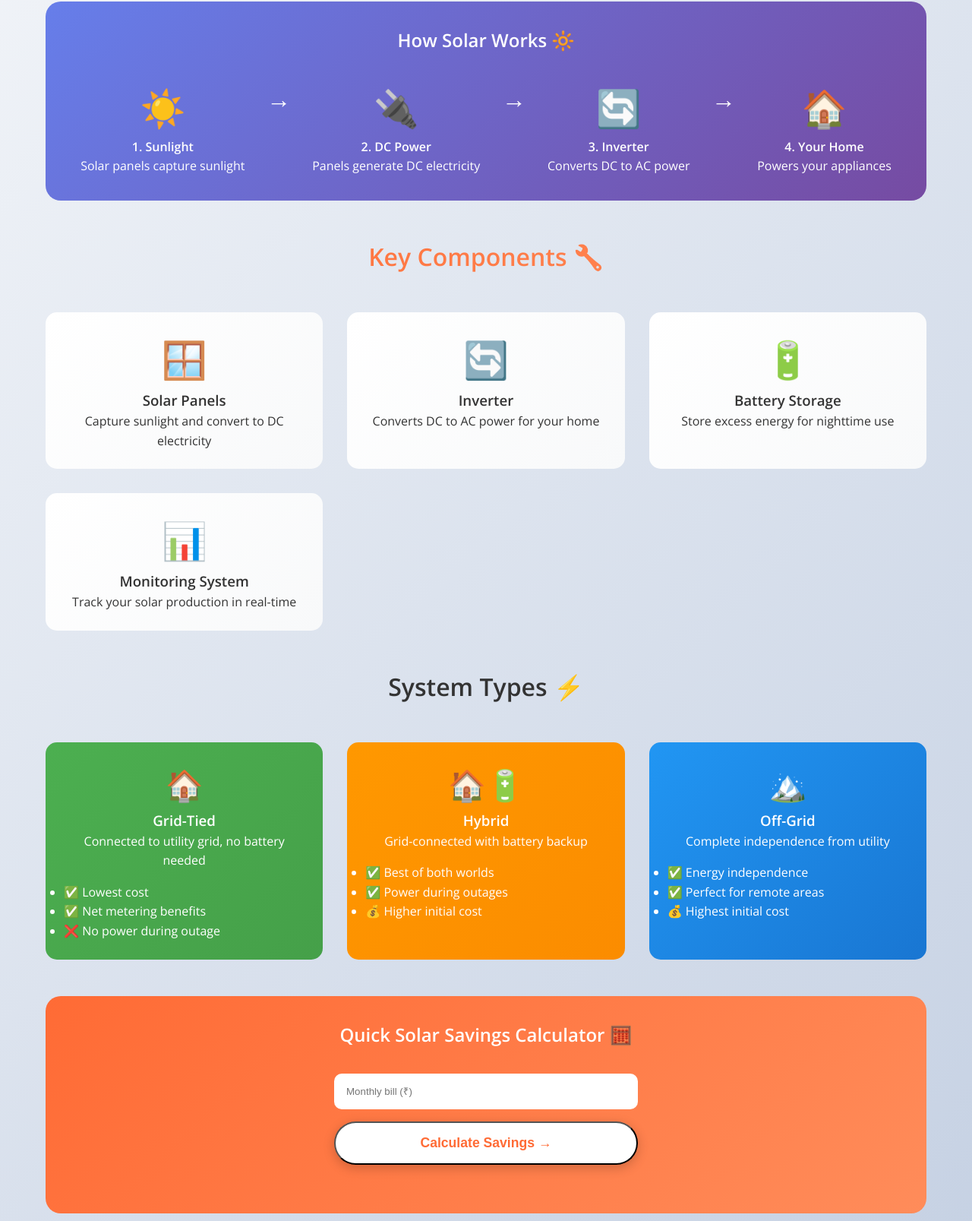
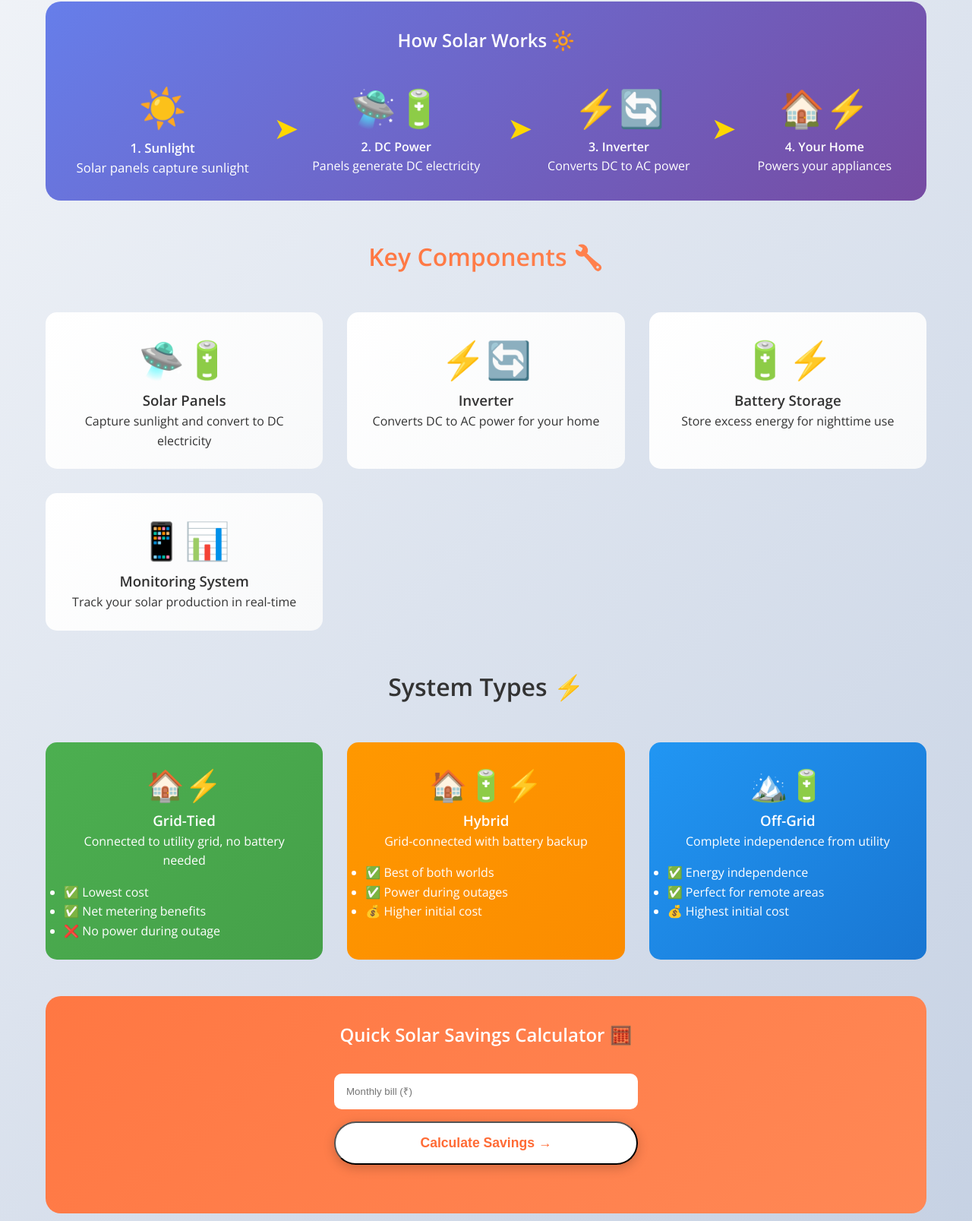
Before and after one commit to kirti24comp-ux/solarwise, a plain HTML site: page frontend/learn.html in a window 1280 px wide. Shown: the part 413-2020 px from the top of the page at 76% size. Drawn offline with nearby package versions, Linux system fonts and the light colour scheme; no server answers.

Commit message:
Updatated fronend files

```diff
--- a/frontend/css/style.css
+++ b/frontend/css/style.css
@@ -336,3 +336,38 @@ body {
     transform: translateY(-2px);
     box-shadow: 0 5px 15px rgba(198,40,40,0.3);
 }
+
+/* Extra Dynamic Touches */
+.quick-form input:focus {
+    outline: none;
+    box-shadow: 0 0 20px rgba(255,107,53,0.4);
+    transform: scale(1.02);
+    transition: all 0.3s;
+}
+
+.component-card::before,
+.system-card::before {
+    content: '';
+    position: absolute;
+    top: 0;
+    left: -100%;
+    width: 100%;
+    height: 100%;
+    background: linear-gradient(90deg, transparent, rgba(255,255,255,0.3), transparent);
+    transition: left 0.5s;
+}
+
+.component-card:hover::before,
+.system-card:hover::before {
+    left: 100%;
+}
+
+/* Pulse for CTAs */
+@keyframes pulseGlow {
+    0%, 100% { box-shadow: 0 0 20px rgba(255,107,53,0.5); }
+    50% { box-shadow: 0 0 40px rgba(255,107,53,0.8); }
+}
+
+.cta-button:active {
+    animation: pulseGlow 0.3s ease;
+}
--- a/frontend/learn.html
+++ b/frontend/learn.html
@@ -17,7 +17,7 @@
         </div>
     </nav>
 
-    <div class="hero" style="background: linear-gradient(135deg, #FF6B35 0%, #FF8C5A 100%); padding: 3rem 0;">
+    <div class="hero" style="background: linear-gradient(135deg, #FF6B35 0%, #FF8C5A 100%); background-size: 200% 200%; animation: gradientShift 8s ease infinite; padding: 3rem 0;">
         <div class="container">
             <h1 style="font-size: 2.5rem;">☀️ Solar Energy Basics</h1>
             <p style="font-size: 1.2rem;">Everything you need to know about solar power for your home</p>
@@ -26,26 +26,26 @@
 
     <div class="container" style="padding: 3rem 20px;">
         <!-- Interactive Solar Diagram -->
-        <div class="solar-diagram" style="background: linear-gradient(135deg, #667eea 0%, #764ba2 100%); border-radius: 20px; padding: 2rem; margin-bottom: 3rem; text-align: center; color: white;">
+        <div class="solar-diagram" style="background: linear-gradient(135deg, #667eea 0%, #764ba2 100%); border-radius: 20px; padding: 2rem; margin-bottom: 3rem; text-align: center; color: white; position: relative; overflow: hidden;">
             <h2>How Solar Works 🔆</h2>
-            <div style="display: flex; justify-content: space-around; flex-wrap: wrap; margin-top: 2rem;">
-                <div class="step">
+            <div style="display: flex; justify-content: space-around; flex-wrap: wrap; margin-top: 2rem; align-items: center;">
+                <div class="step" style="animation: pulse 2s infinite;">
                     <div class="step-icon" style="font-size: 3rem;">☀️</div>
                     <p><strong>1. Sunlight</strong><br>Solar panels capture sunlight</p>
                 </div>
-                <div style="font-size: 2rem;">→</div>
+                <div class="arrow" style="font-size: 2.5rem; animation: arrowMove 2s infinite; color: #FFD700;">➤</div>
                 <div class="step">
-                    <div class="step-icon" style="font-size: 3rem;">🔌</div>
+                    <div class="step-icon" style="font-size: 3rem;">🛸🔋</div>
                     <p><strong>2. DC Power</strong><br>Panels generate DC electricity</p>
                 </div>
-                <div style="font-size: 2rem;">→</div>
+                <div class="arrow" style="font-size: 2.5rem; animation: arrowMove 2s infinite 0.5s; color: #FFD700;">➤</div>
                 <div class="step">
-                    <div class="step-icon" style="font-size: 3rem;">🔄</div>
+                    <div class="step-icon" style="font-size: 3rem;">⚡🔄</div>
                     <p><strong>3. Inverter</strong><br>Converts DC to AC power</p>
                 </div>
-                <div style="font-size: 2rem;">→</div>
+                <div class="arrow" style="font-size: 2.5rem; animation: arrowMove 2s infinite 1s; color: #FFD700;">➤</div>
                 <div class="step">
-                    <div class="step-icon" style="font-size: 3rem;">🏠</div>
+                    <div class="step-icon" style="font-size: 3rem;">🏠⚡</div>
                     <p><strong>4. Your Home</strong><br>Powers your appliances</p>
                 </div>
             </div>
@@ -55,8 +55,8 @@
         <h2 style="text-align: center; margin: 3rem 0; font-size: 2rem; background: linear-gradient(135deg, #FF6B35 0%, #FF8C5A 100%); -webkit-background-clip: text; background-clip: text; color: transparent;">Key Components 🔧</h2>
 
         <div class="components-grid" style="display: grid; grid-template-columns: repeat(auto-fit, minmax(300px, 1fr)); gap: 2rem; margin-bottom: 3rem;">
-            <div class="component-card" style="background: linear-gradient(135deg, #ffffff 0%, #f8f9fa 100%); padding: 1.5rem; border-radius: 15px; text-align: center; transition: transform 0.3s; cursor: pointer;">
-                <div style="font-size: 3rem;">🪟</div>
+            <div class="component-card" style="background: linear-gradient(135deg, #ffffff 0%, #f8f9fa 100%); padding: 1.5rem; border-radius: 15px; text-align: center; transition: transform 0.3s, box-shadow 0.3s; cursor: pointer; position: relative; overflow: hidden;">
+                <div style="font-size: 3rem;">🛸🔋</div>
                 <h3>Solar Panels</h3>
                 <p>Capture sunlight and convert to DC electricity</p>
                 <div class="component-detail" style="display: none; margin-top: 1rem; padding: 1rem; background: #f0f0f0; border-radius: 10px;">
@@ -64,8 +64,8 @@
                 </div>
             </div>
 
-            <div class="component-card" style="background: linear-gradient(135deg, #ffffff 0%, #f8f9fa 100%); padding: 1.5rem; border-radius: 15px; text-align: center; transition: transform 0.3s; cursor: pointer;">
-                <div style="font-size: 3rem;">🔄</div>
+            <div class="component-card" style="background: linear-gradient(135deg, #ffffff 0%, #f8f9fa 100%); padding: 1.5rem; border-radius: 15px; text-align: center; transition: transform 0.3s, box-shadow 0.3s; cursor: pointer; position: relative; overflow: hidden;">
+                <div style="font-size: 3rem;">⚡🔄</div>
                 <h3>Inverter</h3>
                 <p>Converts DC to AC power for your home</p>
                 <div class="component-detail" style="display: none; margin-top: 1rem; padding: 1rem; background: #f0f0f0; border-radius: 10px;">
@@ -73,8 +73,8 @@
                 </div>
             </div>
 
-            <div class="component-card" style="background: linear-gradient(135deg, #ffffff 0%, #f8f9fa 100%); padding: 1.5rem; border-radius: 15px; text-align: center; transition: transform 0.3s; cursor: pointer;">
-                <div style="font-size: 3rem;">🔋</div>
+            <div class="component-card" style="background: linear-gradient(135deg, #ffffff 0%, #f8f9fa 100%); padding: 1.5rem; border-radius: 15px; text-align: center; transition: transform 0.3s, box-shadow 0.3s; cursor: pointer; position: relative; overflow: hidden;">
+                <div style="font-size: 3rem;">🔋⚡</div>
                 <h3>Battery Storage</h3>
                 <p>Store excess energy for nighttime use</p>
                 <div class="component-detail" style="display: none; margin-top: 1rem; padding: 1rem; background: #f0f0f0; border-radius: 10px;">
@@ -82,8 +82,8 @@
                 </div>
             </div>
 
-            <div class="component-card" style="background: linear-gradient(135deg, #ffffff 0%, #f8f9fa 100%); padding: 1.5rem; border-radius: 15px; text-align: center; transition: transform 0.3s; cursor: pointer;">
-                <div style="font-size: 3rem;">📊</div>
+            <div class="component-card" style="background: linear-gradient(135deg, #ffffff 0%, #f8f9fa 100%); padding: 1.5rem; border-radius: 15px; text-align: center; transition: transform 0.3s, box-shadow 0.3s; cursor: pointer; position: relative; overflow: hidden;">
+                <div style="font-size: 3rem;">📱📊</div>
                 <h3>Monitoring System</h3>
                 <p>Track your solar production in real-time</p>
                 <div class="component-detail" style="display: none; margin-top: 1rem; padding: 1rem; background: #f0f0f0; border-radius: 10px;">
@@ -92,12 +92,12 @@
             </div>
         </div>
 
-        <!-- System Types Comparison -->
+        <!-- System Types Comparison (unchanged for brevity, but add hover styles below) -->
         <h2 style="text-align: center; margin: 3rem 0; font-size: 2rem;">System Types ⚡</h2>
 
         <div class="system-types" style="display: grid; grid-template-columns: repeat(auto-fit, minmax(300px, 1fr)); gap: 2rem; margin-bottom: 3rem;">
-            <div class="system-card" style="background: linear-gradient(135deg, #4CAF50 0%, #45a049 100%); color: white; padding: 1.5rem; border-radius: 15px; text-align: center;">
-                <div style="font-size: 2.5rem;">🏠</div>
+            <div class="system-card" style="background: linear-gradient(135deg, #4CAF50 0%, #45a049 100%); color: white; padding: 1.5rem; border-radius: 15px; text-align: center; transition: transform 0.3s, box-shadow 0.3s;">
+                <div style="font-size: 2.5rem;">🏠⚡</div>
                 <h3>Grid-Tied</h3>
                 <p>Connected to utility grid, no battery needed</p>
                 <ul style="text-align: left; margin-top: 1rem;">
@@ -107,8 +107,8 @@
                 </ul>
             </div>
 
-            <div class="system-card" style="background: linear-gradient(135deg, #FF9800 0%, #fb8c00 100%); color: white; padding: 1.5rem; border-radius: 15px; text-align: center;">
-                <div style="font-size: 2.5rem;">🏠🔋</div>
+            <div class="system-card" style="background: linear-gradient(135deg, #FF9800 0%, #fb8c00 100%); color: white; padding: 1.5rem; border-radius: 15px; text-align: center; transition: transform 0.3s, box-shadow 0.3s;">
+                <div style="font-size: 2.5rem;">🏠🔋⚡</div>
                 <h3>Hybrid</h3>
                 <p>Grid-connected with battery backup</p>
                 <ul style="text-align: left; margin-top: 1rem;">
@@ -118,8 +118,8 @@
                 </ul>
             </div>
 
-            <div class="system-card" style="background: linear-gradient(135deg, #2196F3 0%, #1976D2 100%); color: white; padding: 1.5rem; border-radius: 15px; text-align: center;">
-                <div style="font-size: 2.5rem;">🏔️</div>
+            <div class="system-card" style="background: linear-gradient(135deg, #2196F3 0%, #1976D2 100%); color: white; padding: 1.5rem; border-radius: 15px; text-align: center; transition: transform 0.3s, box-shadow 0.3s;">
+                <div style="font-size: 2.5rem;">🏔️🔋</div>
                 <h3>Off-Grid</h3>
                 <p>Complete independence from utility</p>
                 <ul style="text-align: left; margin-top: 1rem;">
@@ -130,8 +130,8 @@
             </div>
         </div>
 
-        <!-- Solar Calculator -->
-        <div style="background: linear-gradient(135deg, #FF6B35 0%, #FF8C5A 100%); border-radius: 20px; padding: 2rem; margin: 3rem 0; color: white;">
+        <!-- Solar Calculator with pulse -->
+        <div style="background: linear-gradient(135deg, #FF6B35 0%, #FF8C5A 100%); background-size: 200% 200%; animation: gradientShift 4s ease infinite; border-radius: 20px; padding: 2rem; margin: 3rem 0; color: white;">
             <h2 style="text-align: center;">Quick Solar Savings Calculator 🧮</h2>
             <div style="max-width: 400px; margin: 2rem auto;">
                 <input type="number" id="calcBill" placeholder="Monthly bill (₹)" style="width: 100%; padding: 1rem; border-radius: 10px; border: none; margin-bottom: 1rem;">
@@ -146,16 +146,32 @@
         </div>
     </div>
 
+    <style>
+        @keyframes gradientShift {
+            0%, 100% { background-position: 0% 50%; }
+            50% { background-position: 100% 50%; }
+        }
+        @keyframes pulse {
+            0%, 100% { transform: scale(1); }
+            50% { transform: scale(1.05); }
+        }
+        @keyframes arrowMove {
+            0%, 100% { transform: translateX(0); }
+            50% { transform: translateX(10px); }
+        }
+        .component-card:hover, .system-card:hover {
+            transform: translateY(-10px) scale(1.02);
+            box-shadow: 0 20px 40px rgba(0,0,0,0.2);
+        }
+        .step:hover .step-icon { transform: scale(1.1); transition: transform 0.3s; }
+    </style>
+
     <script>
         // Interactive component cards
         document.querySelectorAll('.component-card').forEach(card => {
             card.addEventListener('click', function() {
                 const detail = this.querySelector('.component-detail');
-                if (detail.style.display === 'none' || !detail.style.display) {
-                    detail.style.display = 'block';
-                } else {
-                    detail.style.display = 'none';
-                }
+                detail.style.display = detail.style.display === 'none' || !detail.style.display ? 'block' : 'none';
             });
         });
 
@@ -168,8 +184,8 @@
             }
 
             const annualBill = bill * 12;
-            const potentialSavings = annualBill * 0.7; // 70% savings estimate
-            const paybackYears = (150000 / potentialSavings).toFixed(1); // ₹1.5L system cost
+            const potentialSavings = annualBill * 0.7;
+            const paybackYears = (150000 / potentialSavings).toFixed(1);
 
             const resultDiv = document.getElementById('calcResult');
             resultDiv.style.display = 'block';
```
Also changed, not shown: frontend/index.html (+30 -15 lines).
